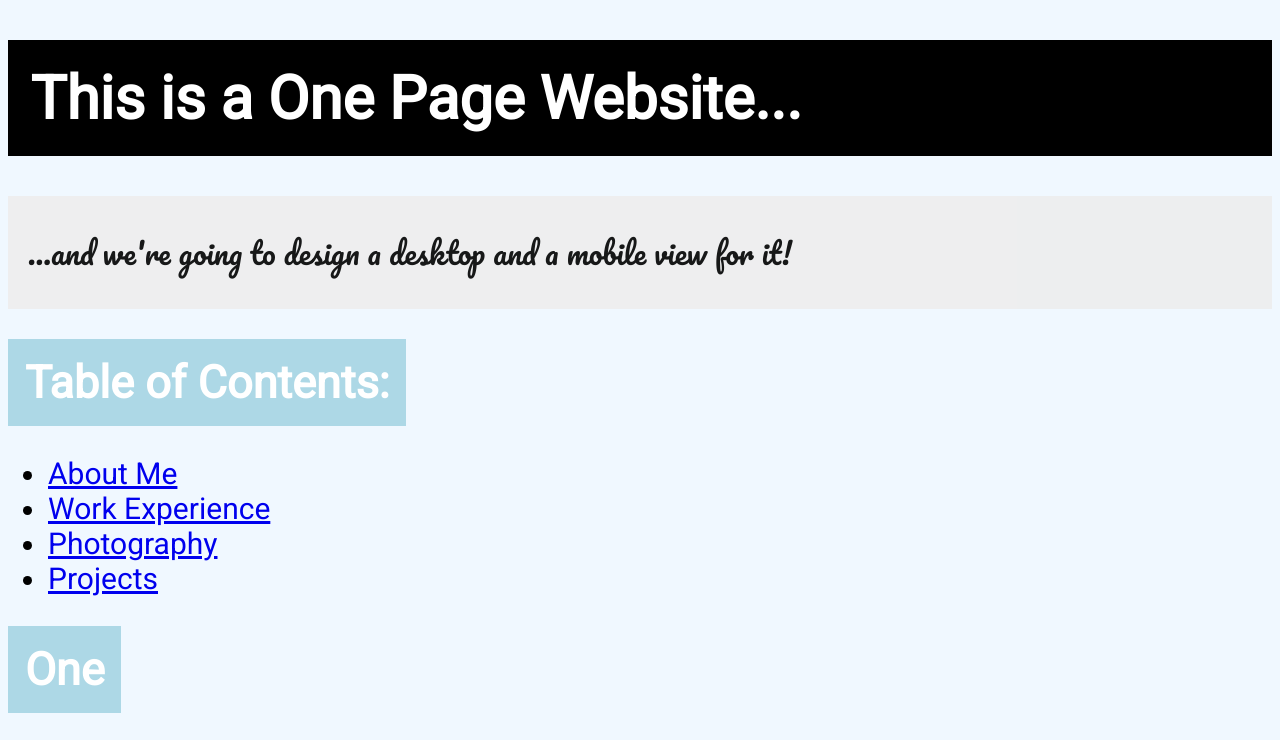
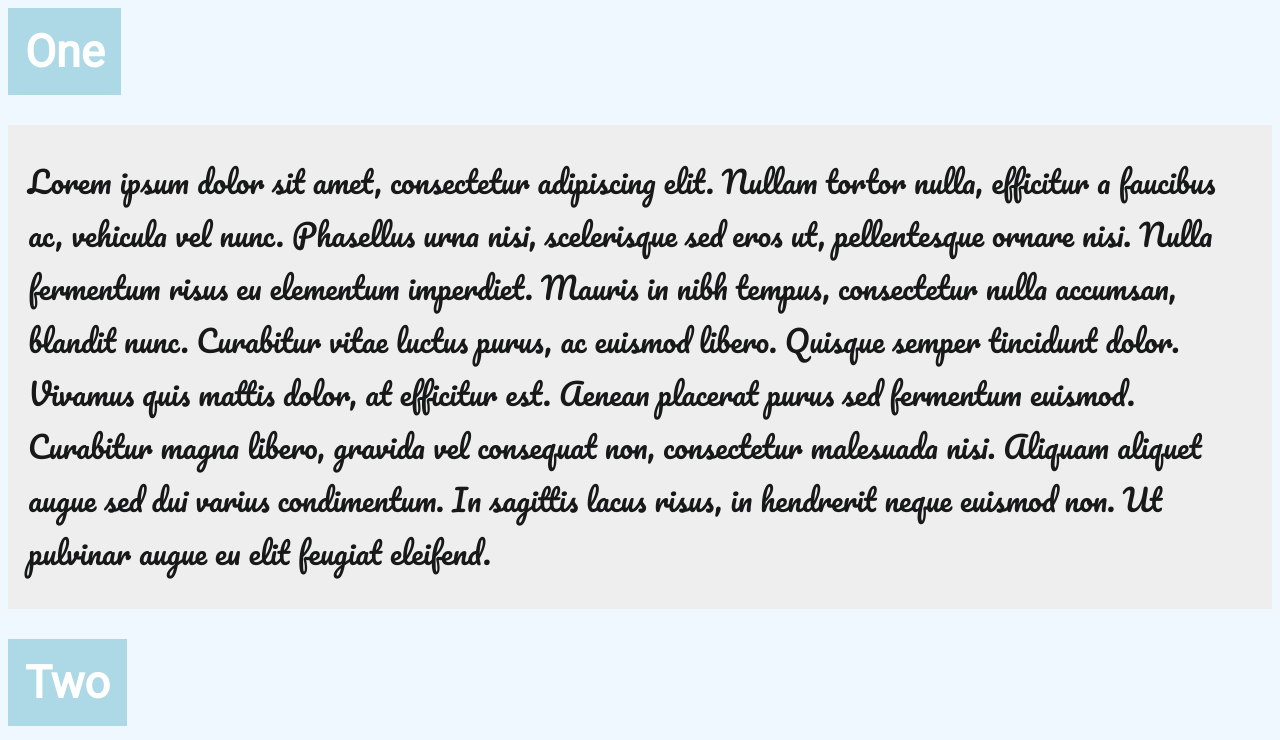
Before and after one commit to belad33/Personal-Website-Development-Assignment, a plain HTML site: page index.html in a window 1280 px wide. Shown: the top 740 px of the page. Drawn offline with Linux system fonts and the light colour scheme.

Commit message:
no header

```diff
--- a/index.html
+++ b/index.html
@@ -70,19 +70,14 @@ margin-top: 0;
 margin-bottom: 0;
 }
 </style>
+</head>
 
-</head>
-<body>
-<div id="headline"><h1>This is a One Page Website...</h1></div>
-<p>...and we're going to design a desktop and a mobile view for it!</p>
-<!-- Note the use of hyperlinks below to link WITHIN a page, these are called HTML bookmarks, see https://www.w3schools.com/html/html_links_bookmarks.asp for more info-->
-<h2>Table of Contents:</h2>
-<ul>
-<li><a href="#AboutMe">About Me</a></li>
-<li><a href="#WorkExperience">Work Experience</a></li>
-<li><a href="#Photography">Photography</a></li>
-<li><a href="#Projects">Projects</a></li>
-</ul>
+  <head>
+
+  </head>
+  <body>
+
+
 <h2><a name="One">One</a></h2>
 <p>Lorem ipsum dolor sit amet, consectetur adipiscing elit. Nullam tortor nulla, efficitur a faucibus ac, vehicula vel nunc. Phasellus urna nisi, scelerisque sed eros ut, pellentesque ornare nisi. Nulla fermentum risus eu elementum imperdiet. Mauris in nibh tempus, consectetur nulla accumsan, blandit nunc. Curabitur vitae luctus purus, ac euismod libero. Quisque semper tincidunt dolor. Vivamus quis mattis dolor, at efficitur est. Aenean placerat purus sed fermentum euismod. Curabitur magna libero, gravida vel consequat non, consectetur malesuada nisi. Aliquam aliquet augue sed dui varius condimentum. In sagittis lacus risus, in hendrerit neque euismod non. Ut pulvinar augue eu elit feugiat eleifend.</p>
 <h2><a name="Two">Two</a></h2>
```
